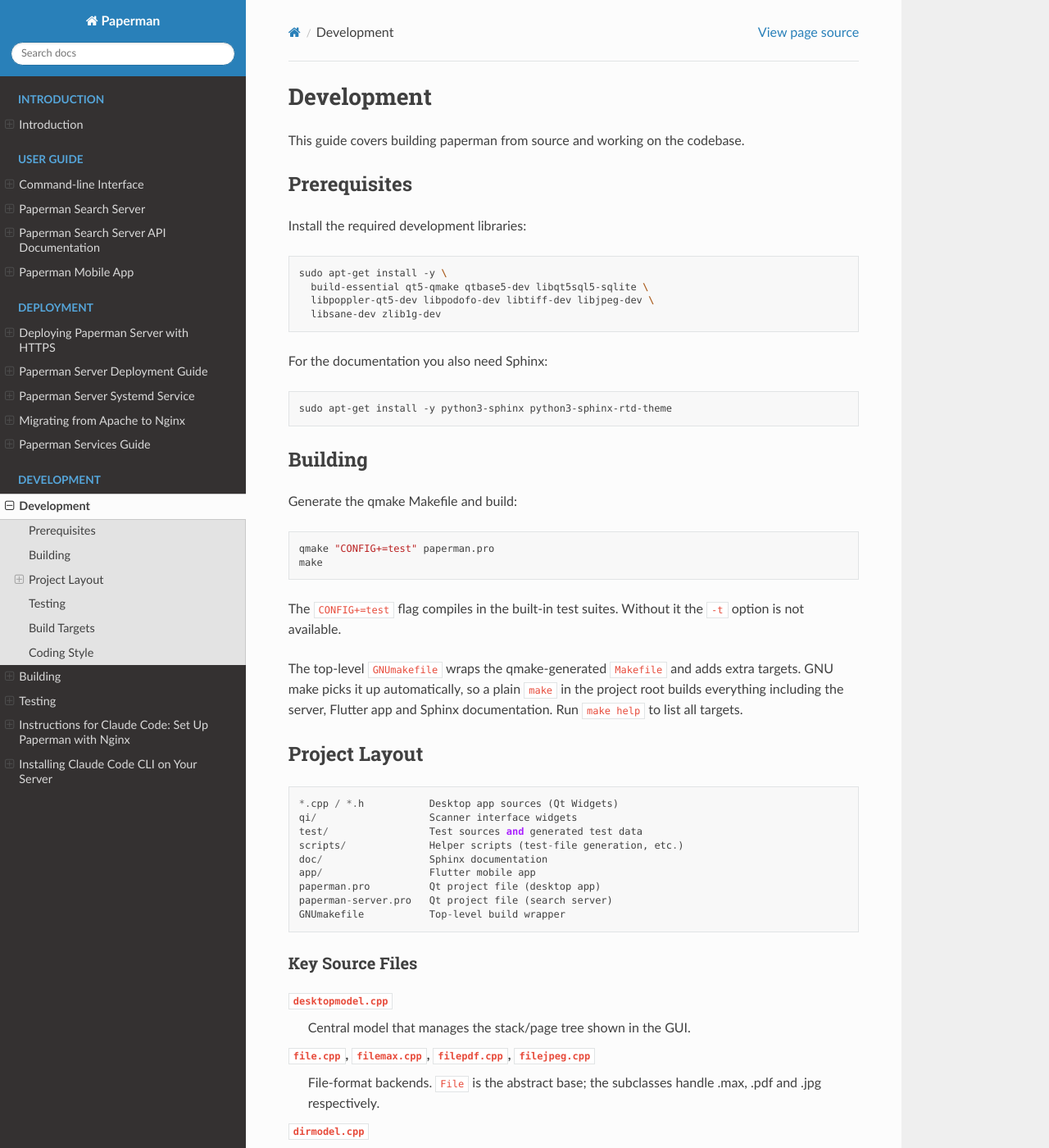
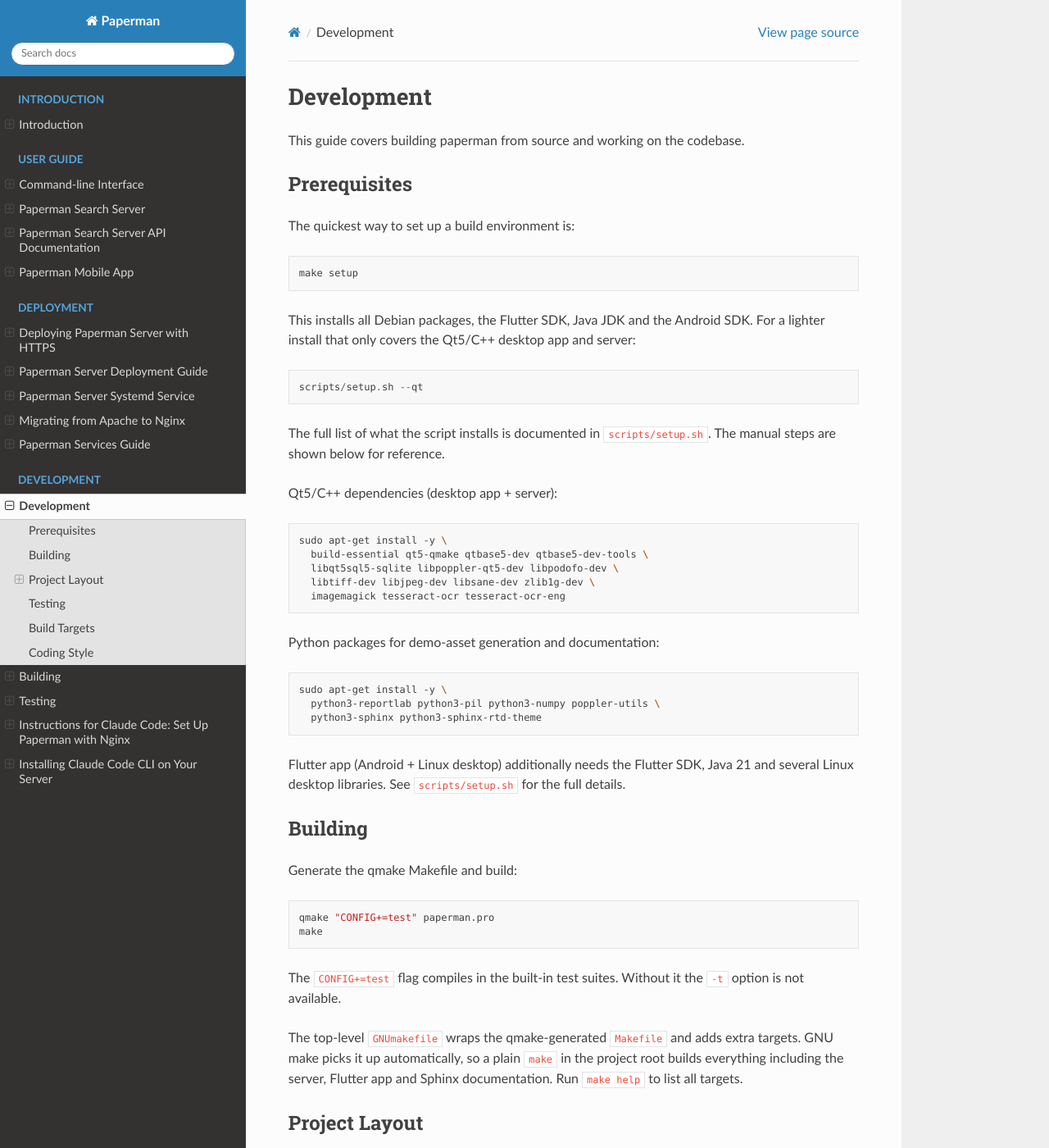
Before and after one commit to sjg20/paperman, a Sphinx documentation site: the page built from doc/develop.rst, in a window 1280 px wide and 1400 px high. Shown: the whole window at 82% size. Built offline with Sphinx 7.4.7 and the Read the Docs theme 3.1.0, drawn with Linux system fonts in a browser that asks for light colours; some of the changed text lies outside the part shown.

Commit message:
Add 'make setup' target to install build dependencies
There is no automated way to install the build dependencies for a
fresh machine. Add a setup script that handles everything needed for
a full build:

- Qt5/C++ packages for the desktop app and server
- Python packages for demo-asset and test-file generation
- Sphinx for documentation
- Flutter SDK, Java JDK and Android SDK for the mobile app
- Flutter Linux desktop build deps (clang, lld, GTK, etc.)

The script is idempotent and supports --qt for a C++-only install.
A 'make setup' target is added as a convenience wrapper.

Co-developed-by: Claude Opus 4.6 <noreply@anthropic.com>

```diff
--- a/doc/develop.rst
+++ b/doc/develop.rst
@@ -6,20 +6,40 @@
 Prerequisites
 -------------
 
-Install the required development libraries:
+The quickest way to set up a build environment is::
+
+   make setup
+
+This installs all Debian packages, the Flutter SDK, Java JDK and the
+Android SDK.  For a lighter install that only covers the Qt5/C++ desktop
+app and server::
+
+   scripts/setup.sh --qt
+
+The full list of what the script installs is documented in
+``scripts/setup.sh``.  The manual steps are shown below for reference.
+
+Qt5/C++ dependencies (desktop app + server):
 
 .. code:: bash
 
    sudo apt-get install -y \
-     build-essential qt5-qmake qtbase5-dev libqt5sql5-sqlite \
-     libpoppler-qt5-dev libpodofo-dev libtiff-dev libjpeg-dev \
-     libsane-dev zlib1g-dev
+     build-essential qt5-qmake qtbase5-dev qtbase5-dev-tools \
+     libqt5sql5-sqlite libpoppler-qt5-dev libpodofo-dev \
+     libtiff-dev libjpeg-dev libsane-dev zlib1g-dev \
+     imagemagick tesseract-ocr tesseract-ocr-eng
 
-For the documentation you also need Sphinx:
+Python packages for demo-asset generation and documentation:
 
 .. code:: bash
 
-   sudo apt-get install -y python3-sphinx python3-sphinx-rtd-theme
+   sudo apt-get install -y \
+     python3-reportlab python3-pil python3-numpy poppler-utils \
+     python3-sphinx python3-sphinx-rtd-theme
+
+Flutter app (Android + Linux desktop) additionally needs the Flutter SDK,
+Java 21 and several Linux desktop libraries.  See ``scripts/setup.sh`` for
+the full details.
 
 Building
 --------
@@ -109,6 +129,7 @@
 
 .. code:: bash
 
+   make setup             # Install all build dependencies
    make paperman          # Build the desktop app only
    make test              # Build and run all tests (includes test-setup)
    make test-setup        # Generate test files without running tests
```
Also changed, not shown: 2 other files.
